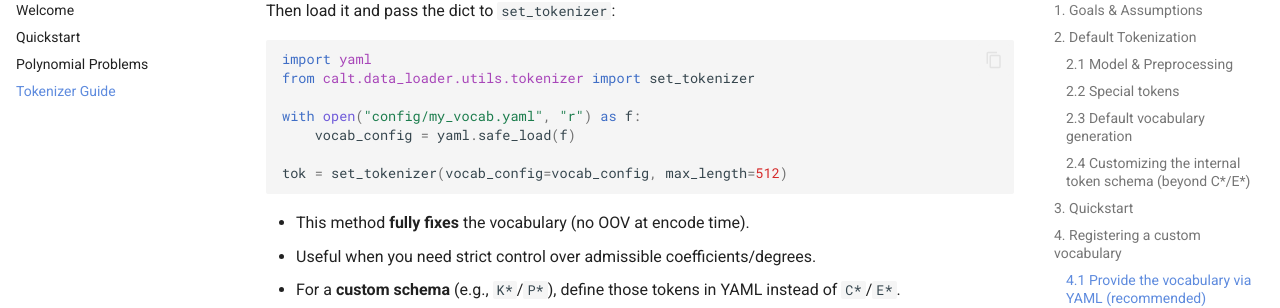
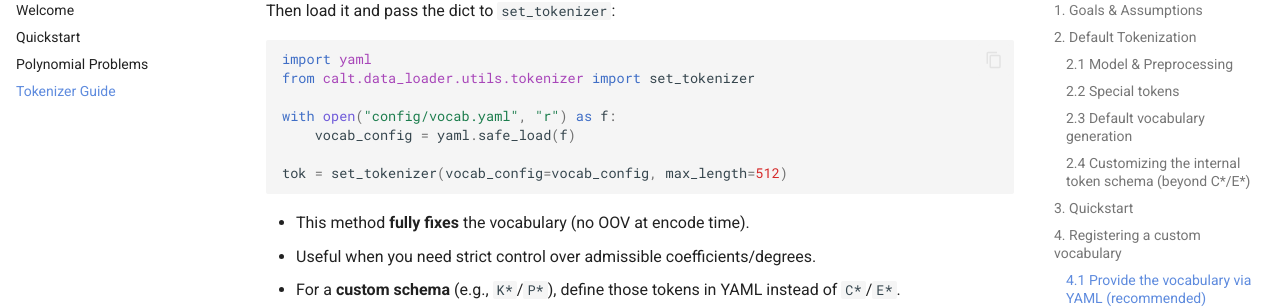
Before and after one commit to HiroshiKERA/calt-codebase, an MkDocs documentation site: the page built from docs/tokenizer_guide.md, in a window 1280 px wide and 900 px high, scrolled down 3392 px. Shown: the part 153-461 px from the top of the window. Built offline with MkDocs 1.6.1 and Material for MkDocs 9.7.7, drawn with Linux system fonts in a browser that asks for light colours; plug-ins that fetch from the network failed and are left out; comment, search, counter and statistics services are not loaded; the version menu is left out; some of the changed text lies outside the part shown.

Commit message:
rm: unnecessary text

```diff
--- a/docs/tokenizer_guide.md
+++ b/docs/tokenizer_guide.md
@@ -124,7 +124,7 @@ Then load it and pass the dict to `set_tokenizer`:
 import yaml
 from calt.data_loader.utils.tokenizer import set_tokenizer
 
-with open("config/my_vocab.yaml", "r") as f:
+with open("config/vocab.yaml", "r") as f:
     vocab_config = yaml.safe_load(f)
 
 tok = set_tokenizer(vocab_config=vocab_config, max_length=512)
```
Also changed, not shown: other parts of docs/tokenizer_guide.md (+1 -1 lines).
